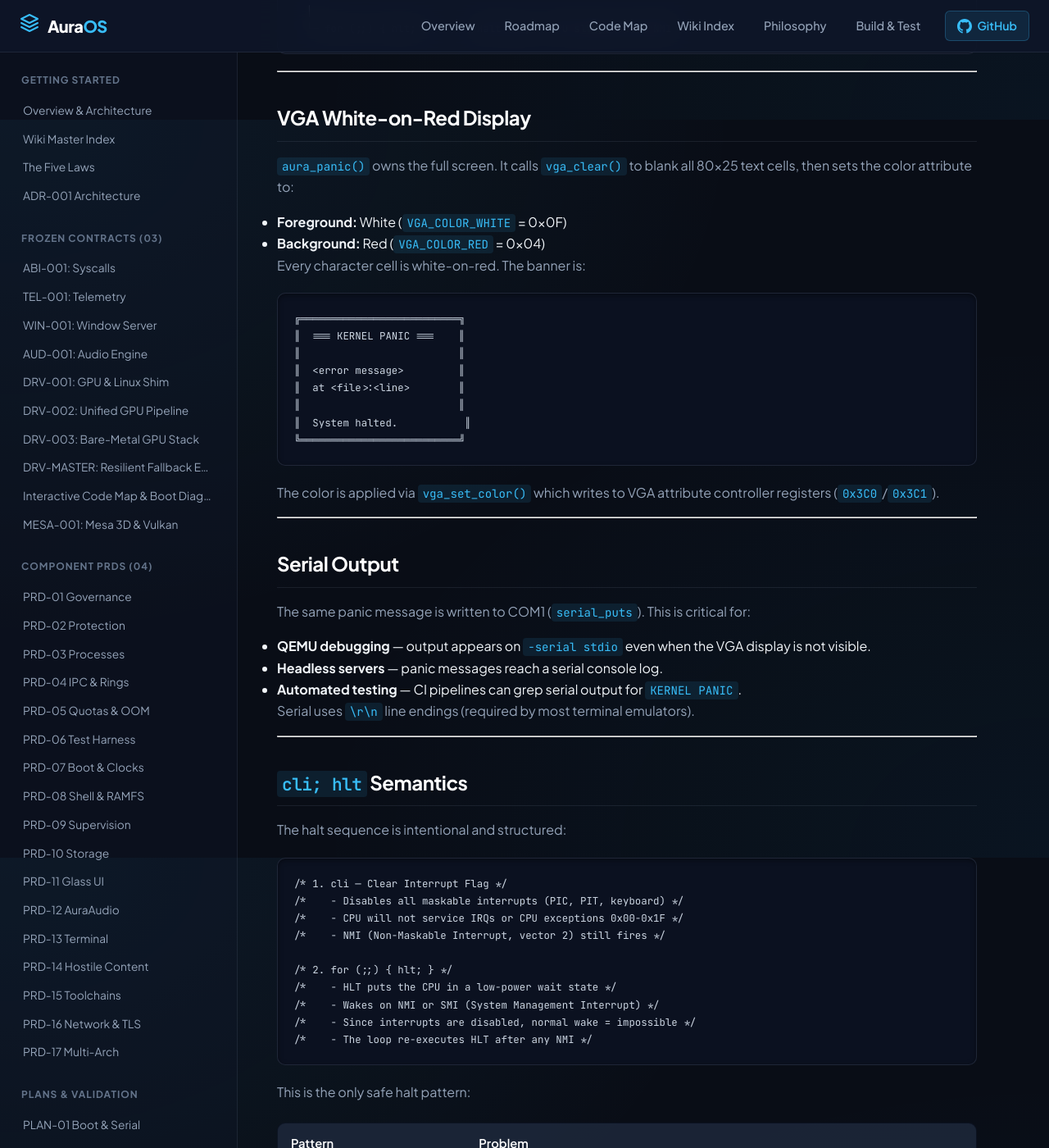
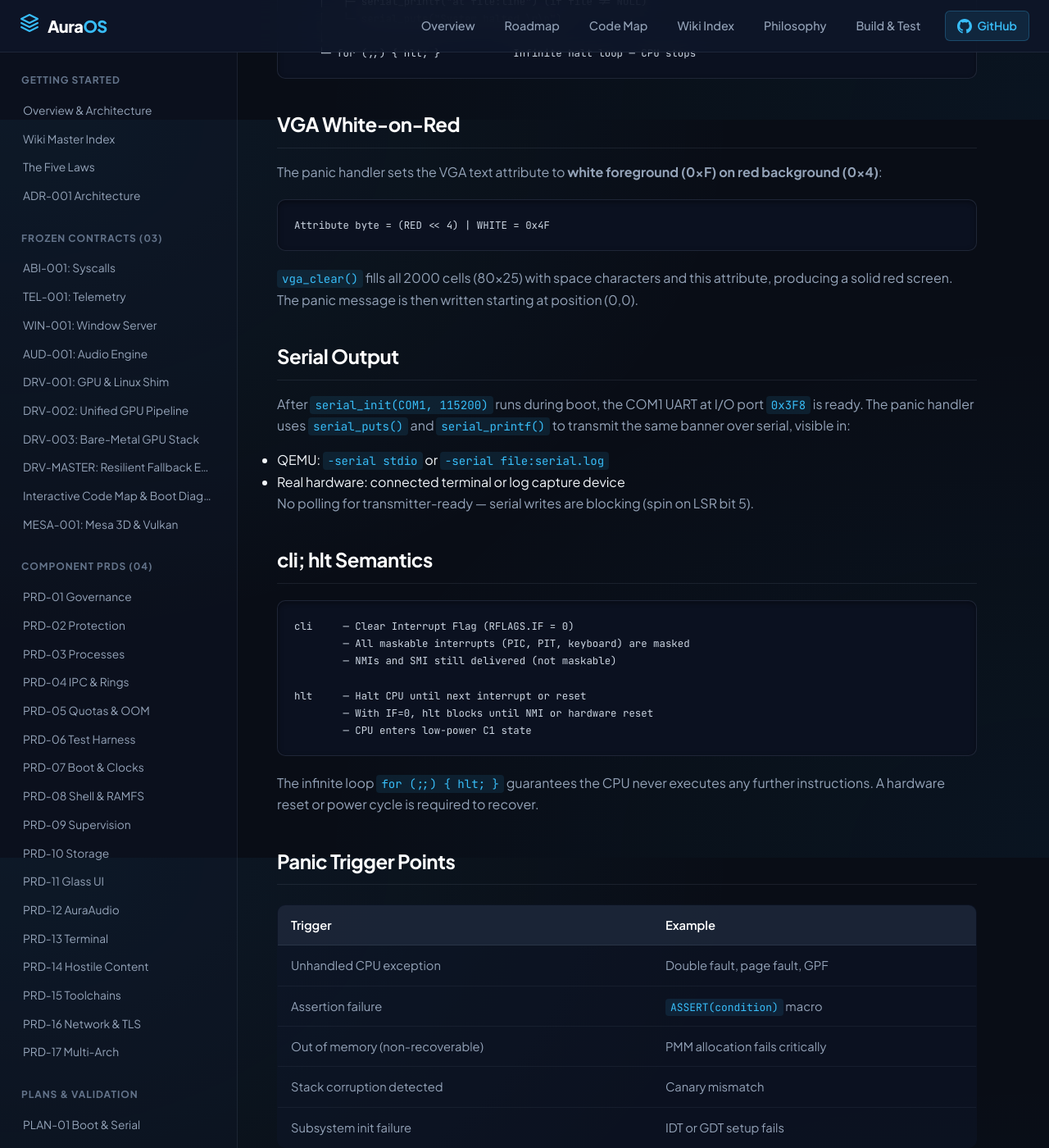
Before and after one commit to mirarenanovark/aura-os, a Jekyll site: the page built from docs/wiki/04-internals/PANIC-HANDLER.md, in a window 1280 px wide and 1400 px high, scrolled down 754 px. Shown: the whole window at 82% size. Built offline with Jekyll 4.4.1, drawn with Linux system fonts in a browser that asks for light colours; our own code applies the rules of GitHub Pages for plain Markdown files; some of the changed text lies outside the part shown.

Commit message:
[torve-docs] wiki: add Stage 1 boot flow and panic handler pages

````diff
--- a/docs/wiki/04-internals/PANIC-HANDLER.md
+++ b/docs/wiki/04-internals/PANIC-HANDLER.md
@@ -1,156 +1,76 @@
----
-layout: default
-title: Panic Handler
----
-
 # Panic Handler
 
-When the kernel hits an unrecoverable condition, `aura_panic()` takes over the machine and halts it safely.
+## Overview
 
----
+`aura_panic()` is the kernel's fatal error handler. It disables interrupts, prints a diagnostic banner to both VGA and serial, then halts the CPU permanently.
 
 ## Call Path
 
 ```
-AURA_PANIC("message")
-  │
-  │  Expands to:  aura_panic("message", __FILE__, __LINE__)
-  │
-  v
-aura_panic(msg, file, line)    kernel/core/panic.c
-  │
-  ├─ cli                       Disable CPU interrupts (NMI-proof halt)
-  │
-  ├─ VGA output                White on red, full-screen clear
-  │   ├─ "=== KERNEL PANIC ==="
-  │   ├─ msg                   Caller's error string
-  │   ├─ "  at file:line"      Source location (if file != NULL)
-  │   └─ "System halted."
-  │
-  ├─ Serial output             Same text to COM1 (115200 8N1)
-  │   ├─ "\r\n=== KERNEL PANIC ===\r\n"
-  │   ├─ msg
-  │   ├─ "  at file:line"
-  │   └─ "System halted.\r\n"
-  │
-  └─ for (;;) { hlt; }        Halt loop — CPU sleeps until NMI
+aura_panic(msg, file, line)         [kernel/core/panic.c]
+    │
+    ├─ cli                          Disable all maskable interrupts
+    │
+    ├─ VGA output (0xB8000)
+    │   ├─ vga_set_color(WHITE, RED)
+    │   ├─ vga_clear()              Fill screen with white-on-red
+    │   ├─ vga_puts("=== KERNEL PANIC ===")
+    │   ├─ vga_puts(msg)
+    │   ├─ vga_puts("at file:line") (if file != NULL)
+    │   └─ vga_puts("System halted.")
+    │
+    ├─ Serial output (COM1 0x3F8)
+    │   ├─ serial_puts("\r\n=== KERNEL PANIC ===\r\n")
+    │   ├─ serial_puts(msg)
+    │   ├─ serial_printf("at file:line") (if file != NULL)
+    │   └─ serial_puts("System halted.\r\n")
+    │
+    └─ for (;;) { hlt; }            Infinite halt loop — CPU stops
 ```
 
----
+## VGA White-on-Red
 
-## VGA White-on-Red Display
-
-`aura_panic()` owns the full screen. It calls `vga_clear()` to blank all 80×25 text cells, then sets the color attribute to:
-
-- **Foreground:** White (`VGA_COLOR_WHITE` = 0x0F)
-- **Background:** Red (`VGA_COLOR_RED` = 0x04)
-
-Every character cell is white-on-red. The banner is:
+The panic handler sets the VGA text attribute to **white foreground (0xF) on red background (0x4)**:
 
 ```
-╔══════════════════════════╗
-║  === KERNEL PANIC ===    ║
-║                          ║
-║  <error message>         ║
-║  at <file>:<line>        ║
-║                          ║
-║  System halted.           ║
-╚══════════════════════════╝
+Attribute byte = (RED << 4) | WHITE = 0x4F
 ```
 
-The color is applied via `vga_set_color()` which writes to VGA attribute controller registers (`0x3C0`/`0x3C1`).
-
----
+`vga_clear()` fills all 2000 cells (80×25) with space characters and this attribute, producing a solid red screen. The panic message is then written starting at position (0,0).
 
 ## Serial Output
 
-The same panic message is written to COM1 (`serial_puts`). This is critical for:
+After `serial_init(COM1, 115200)` runs during boot, the COM1 UART at I/O port `0x3F8` is ready. The panic handler uses `serial_puts()` and `serial_printf()` to transmit the same banner over serial, visible in:
 
-- **QEMU debugging** — output appears on `-serial stdio` even when the VGA display is not visible.
-- **Headless servers** — panic messages reach a serial console log.
-- **Automated testing** — CI pipelines can grep serial output for `KERNEL PANIC`.
+- QEMU: `-serial stdio` or `-serial file:serial.log`
+- Real hardware: connected terminal or log capture device
 
-Serial uses `\r\n` line endings (required by most terminal emulators).
+No polling for transmitter-ready — serial writes are blocking (spin on LSR bit 5).
 
----
+## cli; hlt Semantics
 
-## `cli; hlt` Semantics
+```
+cli     — Clear Interrupt Flag (RFLAGS.IF = 0)
+        — All maskable interrupts (PIC, PIT, keyboard) are masked
+        — NMIs and SMI still delivered (not maskable)
 
-The halt sequence is intentional and structured:
-
-```c
-/* 1. cli — Clear Interrupt Flag */
-/*    - Disables all maskable interrupts (PIC, PIT, keyboard) */
-/*    - CPU will not service IRQs or CPU exceptions 0x00-0x1F */
-/*    - NMI (Non-Maskable Interrupt, vector 2) still fires */
-
-/* 2. for (;;) { hlt; } */
-/*    - HLT puts the CPU in a low-power wait state */
-/*    - Wakes on NMI or SMI (System Management Interrupt) */
-/*    - Since interrupts are disabled, normal wake = impossible */
-/*    - The loop re-executes HLT after any NMI */
+hlt     — Halt CPU until next interrupt or reset
+        — With IF=0, hlt blocks until NMI or hardware reset
+        — CPU enters low-power C1 state
 ```
 
-This is the only safe halt pattern:
+The infinite loop `for (;;) { hlt; }` guarantees the CPU never executes any further instructions. A hardware reset or power cycle is required to recover.
 
-| Pattern | Problem |
-|---------|---------|
-| `cli` alone | CPU busy-spins, wastes power, may trigger watchdog |
-| `hlt` alone (no `cli`) | PIT IRQ0 wakes CPU every 1ms, kernel re-enters interrupt handler |
-| `cli; hlt` (no loop) | NMI wakes CPU, code falls through to whatever is after |
+## Panic Trigger Points
 
-The `for (;;)` loop guards against NMI recovery. After an NMI (e.g., hardware watchdog, memory parity error), the CPU re-executes `hlt` and goes back to sleep.
+| Trigger                        | Example                              |
+|--------------------------------|--------------------------------------|
+| Unhandled CPU exception        | Double fault, page fault, GPF        |
+| Assertion failure              | `ASSERT(condition)` macro            |
+| Out of memory (non-recoverable)| PMM allocation fails critically      |
+| Stack corruption detected      | Canary mismatch                      |
+| Subsystem init failure         | IDT or GDT setup fails               |
 
----
+## Source
 
-## The `AURA_PANIC` Macro
-
-Defined in `kernel/include/aura/panic.h`:
-
-```c
-#define AURA_PANIC(msg) aura_panic((msg), __FILE__, __LINE__)
-```
-
-The macro captures `__FILE__` and `__LINE__` at the call site. This is a compile-time constant, so:
-
-- No runtime overhead for location capture.
-- The file string lives in `.rodata` (read-only memory, not stack).
-- Callers never forget to pass location info.
-
----
-
-## Panic Callers
-
-Panic is used for conditions where the kernel cannot continue safely. Typical triggers:
-
-- **PMM corruption** — bitmap sanity check failed, double-free detected
-- **VMM violation** — page table walk reached an invalid state
-- **Stack overflow** — guard page hit (future)
-- **Assertion failures** — invariant broken, kernel state inconsistent
-
-Panic is **not** used for user-space errors (those get syscall error codes), recoverable faults (page faults map new pages), or expected conditions (no free frames → wait/kill).
-
----
-
-## Design Constraints
-
-The panic handler must work in the worst possible conditions:
-
-| Constraint | Design Choice |
-|------------|---------------|
-| No dynamic allocation | `vga_puts()` writes directly to VGA memory, no heap needed |
-| No `printf` dependency | Line number uses inline `itoa` (base-10 loop, no libc) |
-| No interrupt reliance | `cli` disables before any I/O — panic works even if IDT is corrupt |
-| Dual output path | VGA + serial — at least one will be visible in any environment |
-| Zero stack depth | Shallow call chain — panic works even on a corrupted stack |
-
----
-
-## Source Files
-
-| File | Role |
-|------|------|
-| `kernel/include/aura/panic.h` | `aura_panic()` declaration, `AURA_PANIC` macro |
-| `kernel/core/panic.c` | Implementation: VGA clear, serial write, `cli; hlt` loop |
-| `kernel/include/aura/vga.h` | `vga_set_color()`, `vga_clear()`, `vga_puts()` |
-| `kernel/include/aura/serial.h` | `serial_puts()`, `serial_putc()`, `serial_printf()` |
+`kernel/core/panic.c` — `aura_panic()` in `kernel/include/aura/panic.h`
````
Also changed, not shown: docs/wiki/04-internals/BOOT-FLOW.md (+82 -199 lines).
